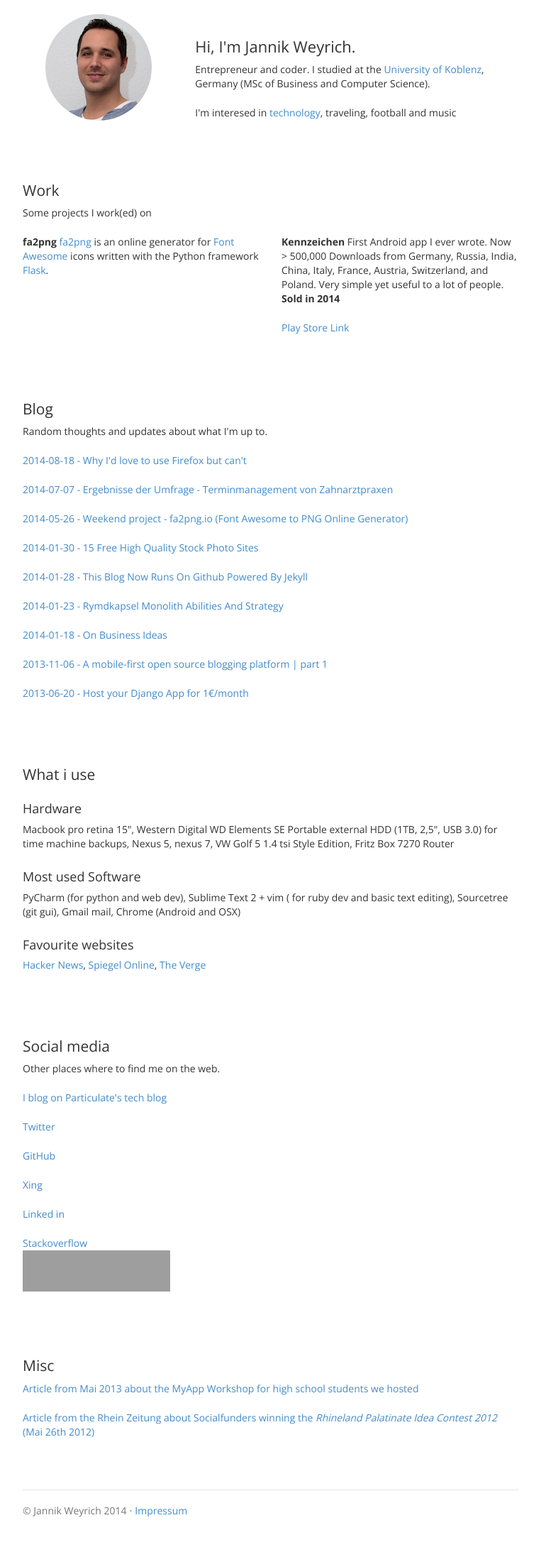
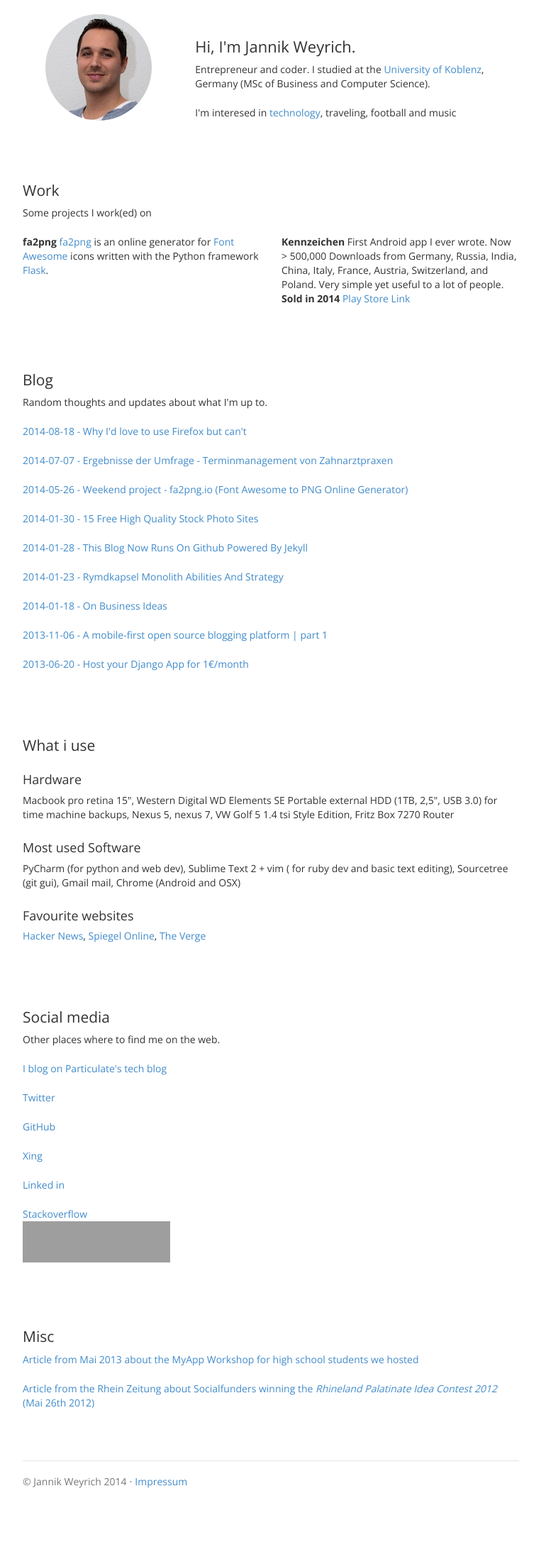
Before and after one commit to jnkwrych/jnkwrych.github.io, a Jekyll site: the page built from index.html, in a window 1280 px wide. Shown: the whole page at 71% size, without its empty margins (258-1021 px from the left). Built offline with Jekyll 4.4.1, drawn with Linux system fonts in a browser that asks for light colours; Markdown is read by kramdown in place of the engine named in the settings; after the commit the page ends 2139 px from its top, so only the background shows below that; grey boxes are pictures that could not be loaded.

```diff
--- a/index.html
+++ b/index.html
@@ -16,9 +16,7 @@ layout: default
         </div>
         <div class="col-md-6">
             <p><b>Kennzeichen</b> First Android app I ever wrote. Now > 500,000 Downloads from Germany, Russia, India, China, Italy, France,
-                Austria, Switzerland, and Poland. Very simple yet useful to a lot of people. <b>Sold in 2014</b></p>
-
-            <p><a href="https://play.google.com/store/apps/details?id=eu.greenrobot.kennzeichen" target="_blank">Play
+                Austria, Switzerland, and Poland. Very simple yet useful to a lot of people. <b>Sold in 2014</b> <a href="https://play.google.com/store/apps/details?id=eu.greenrobot.kennzeichen" target="_blank">Play
                 Store Link</a></p>
         </div>
         <!--
```
